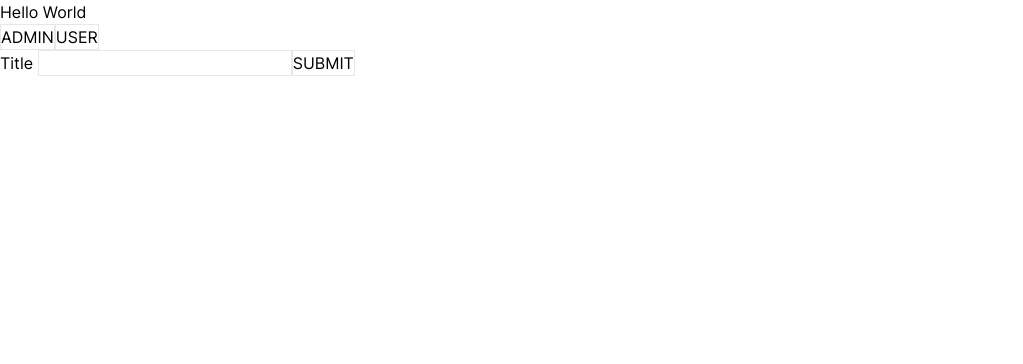
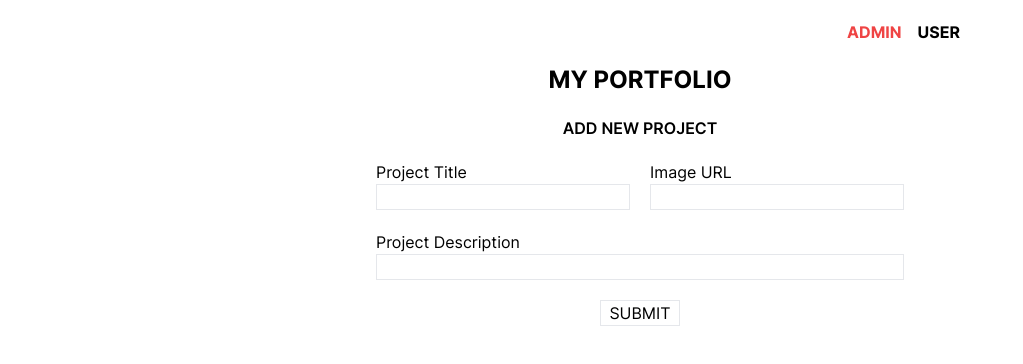
Before and after one commit to annadpp/CodeOp-Front_PortfolioVue, a Vue app: page / in a window 1280 px wide. Shown: the top 364 px of the page, without its empty margins (0-1023 px from the left). Built offline with nearby package versions, Linux system fonts and the light colour scheme.

Commit message:
Exercici 1

```diff
--- a/src/App.vue
+++ b/src/App.vue
@@ -1,8 +1,23 @@
 <template>
-  <div>
-    <h1>Hello World</h1>
-    <button @click="isAdmin = true" class="border">ADMIN</button>
-    <button @click="isAdmin = false" class="border">USER</button>
+  <div class="flex flex-col items-center mt-5">
+    <div class="flex justify-end w-1/2 gap-x-4 mb-5">
+      <button
+        @click="isAdmin = true"
+        class="font-bold"
+        :class="{ 'text-red-500': isAdmin == true }"
+      >
+        ADMIN
+      </button>
+      <button
+        @click="isAdmin = false"
+        class="font-bold"
+        :class="{ 'text-red-500': isAdmin != true }"
+      >
+        USER
+      </button>
+    </div>
+
+    <h1 class="font-bold mb-5 text-2xl">MY PORTFOLIO</h1>
     <admin-view v-if="isAdmin" @createProject="addProject" />
     <user-view v-else @createProject="addProject" />
   </div>
--- a/src/components/AdminView.vue
+++ b/src/components/AdminView.vue
@@ -1,8 +1,22 @@
 <template>
   <div>
-    Title
-    <input v-model="title" class="border" />
-    <button @click="handleSubmit" class="border">SUBMIT</button>
+    <h2 class="text-center font-semibold mb-5">ADD NEW PROJECT</h2>
+    <form class="flex flex-col justify-center" action="">
+      <div class="flex gap-x-5">
+        <div class="flex flex-col">
+          Project Title <input v-model="title" class="border" />
+        </div>
+        <div class="flex flex-col">
+          Image URL <input v-model="image" class="border" />
+        </div>
+      </div>
+      <div class="flex flex-col my-5">
+        Project Description <input v-model="description" class="border" />
+      </div>
+      <button @click="handleSubmit" class="border w-20 self-center">
+        SUBMIT
+      </button>
+    </form>
   </div>
 </template>
 
```
Also changed, not shown: 1 other file (tests, documents, lock files or other folders).
